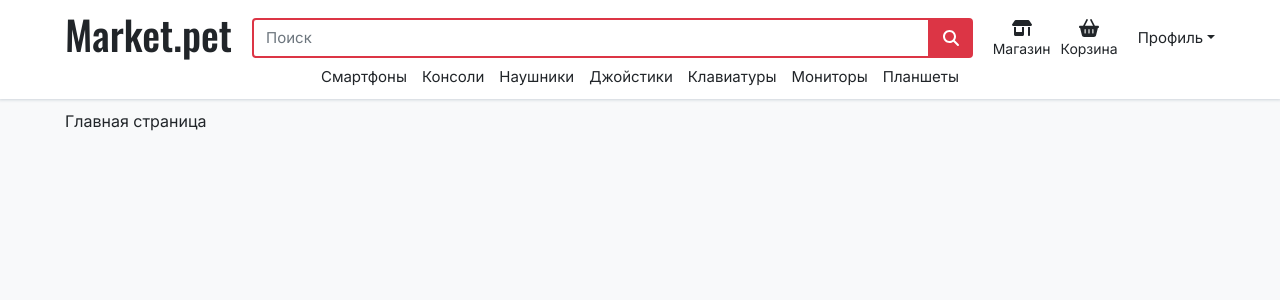
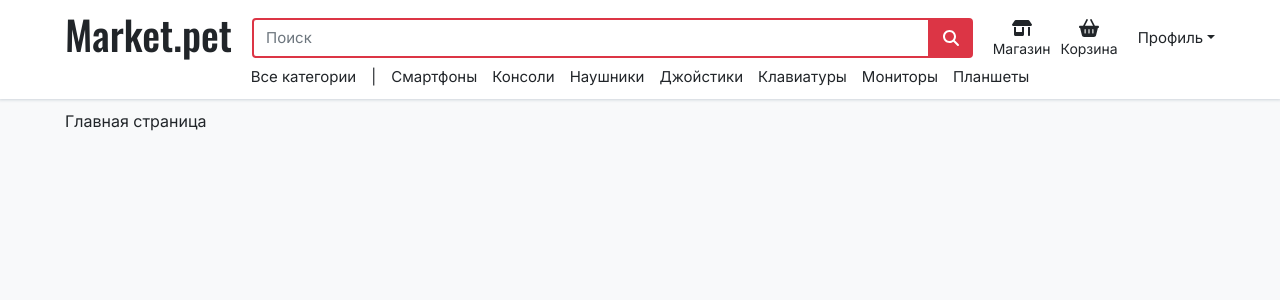
Before and after one commit to vladzheltov1/market.pet, a Next.js app: page / in a window 1280 px wide. Shown: the top 300 px of the page. Built offline with nearby package versions, Linux system fonts and the light colour scheme; a web font is replaced by a local one.

Commit message:
Add: filter

```diff
--- a/partials/Header/components/Categories.tsx
+++ b/partials/Header/components/Categories.tsx
@@ -5,6 +5,7 @@ import { FC } from "react";
 
 export const HeaderCategories: FC = () => {
     return <>
+        <Link href={"/shop"}><a>Все категории</a></Link>|
         {Object.keys(category_ru).map(key => (
             <Link href={assembleLink("/shop", {category: key})} key={key}><a>{category_ru[key as keyof typeof category_ru]}</a></Link>
         ))}
```
